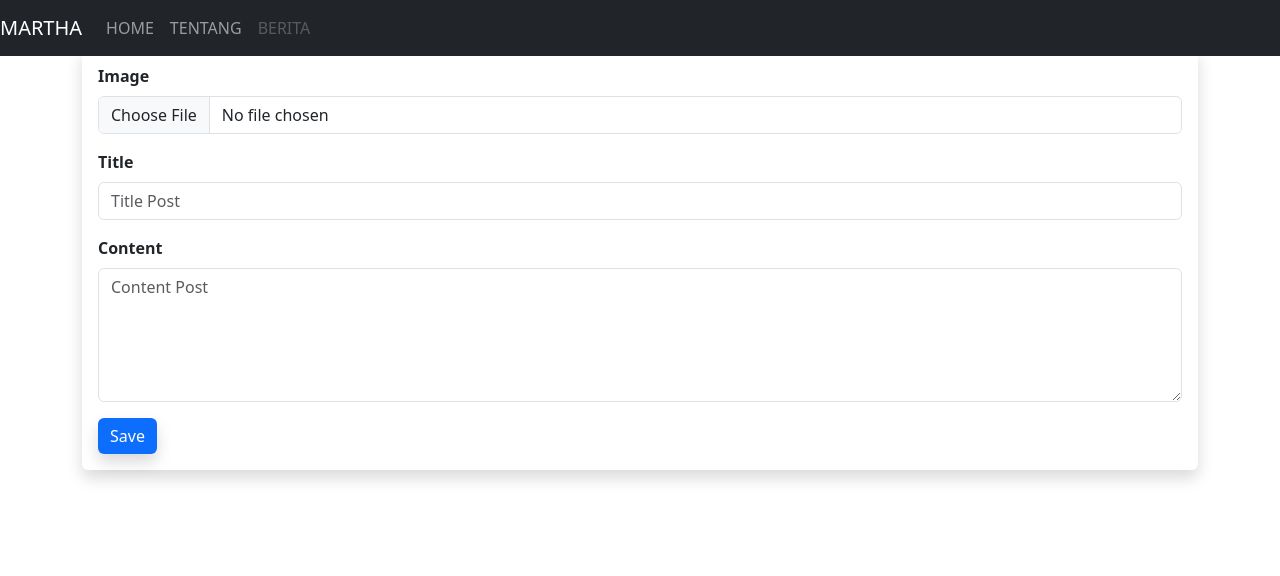
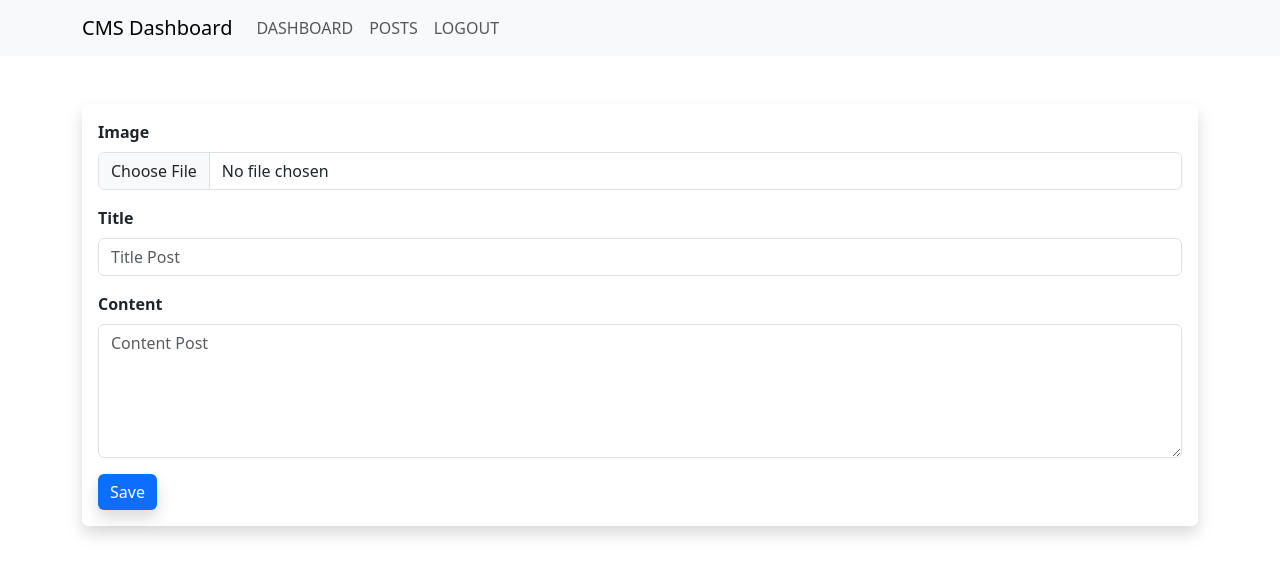
Before and after one commit to marthak406/vue3-crud, a Vue app: page /create in a window 1280 px wide. Shown: the top 576 px of the page. Built offline with nearby package versions, Linux system fonts and the light colour scheme; sample sign-in values are in the browser's storage.

Commit message:
web page & cms

```diff
--- a/src/App.vue
+++ b/src/App.vue
@@ -1,7 +1,7 @@
 <template>
   <div id="app">
-    <nav class="navbar navbar-expand-md navbar-dark fixed-top bg-dark">
-      <router-link :to="{name: 'home'}" class="navbar-brand">MARTHA</router-link>
+    <nav class="navbar navbar-expand-md navbar-dark fixed-top bg-dark" v-if="!isCmsRoute">
+      <router-link :to="{ name: 'home' }" class="navbar-brand">MARTHA</router-link>
       <button class="navbar-toggler" type="button" data-toggle="collapse" data-target="#navbarsExampleDefault"
         aria-controls="navbarsExampleDefault" aria-expanded="false" aria-label="Toggle navigation">
         <span class="navbar-toggler-icon"></span>
@@ -20,7 +20,27 @@
           </li>
         </ul>
         <div class="form-inline my-2 my-lg-0">
-          <router-link :to="{name: 'login'}" v-if="!loggedIn" class="btn btn-primary my-2 my-sm-0">LOGIN</router-link>
+          <router-link :to="{ name: 'login' }" v-if="!loggedIn" class="btn btn-primary my-2 my-sm-0">LOGIN</router-link>
+        </div>
+      </div>
+    </nav>
+
+    <nav class="navbar navbar-expand-md navbar-light bg-light" v-if="isCmsRoute">
+      <div class="container">
+        <router-link :to="{ name: 'dashboard' }" class="navbar-brand">CMS Dashboard</router-link>
+        <button class="navbar-toggler" type="button" data-toggle="collapse" data-target="#cmsNavbar"
+          aria-controls="cmsNavbar" aria-expanded="false" aria-label="Toggle navigation">
+          <span class="navbar-toggler-icon"></span>
+        </button>
+
+        <div class="collapse navbar-collapse" id="cmsNavbar">
+          <ul class="navbar-nav mr-auto">
+            <router-link :to="{ name: 'dashboard' }" class="nav-link">DASHBOARD</router-link>
+            <router-link :to="{ name: 'posts.index' }" class="nav-link">POSTS</router-link>
+            <li class="nav-item" @click="logout" style="cursor: pointer">
+              <a class="nav-link">LOGOUT</a>
+            </li>
+          </ul>
         </div>
       </div>
     </nav>
@@ -35,12 +55,26 @@
   data() {
     return {
       loggedIn: null
-      }
+    };
   },
 
   methods: {
     getLoggedIn() {
-        this.loggedIn = localStorage.getItem("loggedIn")
+      this.loggedIn = localStorage.getItem('loggedIn');
+    },
+    logout() {
+      localStorage.removeItem('loggedIn');
+      localStorage.removeItem('token');
+      this.loggedIn = null;
+      this.$router.push({ name: 'home' });
+    }
+  },
+
+  computed: {
+    isCmsRoute() {
+      const cmsRoutes = ['/dashboard', '/posts', '/create'];
+      const routePath = this.$route.path;
+      return cmsRoutes.includes(routePath) || routePath.startsWith('/edit');
     }
   },
 
@@ -48,10 +82,9 @@
     $route: {
       immediate: true,
       handler() {
-          this.getLoggedIn()
+        this.getLoggedIn();
       }
     }
   },
-
-  }
+};
 </script>
--- a/src/api/index.js
+++ b/src/api/index.js
@@ -7,4 +7,15 @@ const Api = axios.create({
     baseURL: 'http://localhost:8000'
 })
 
+Api.interceptors.request.use(config => {
+    // Retrieve the token from localStorage
+    const token = localStorage.getItem('token');
+    if (token) {
+        config.headers.Authorization = `Bearer ${token}`;
+    }
+    return config;
+}, error => {
+    return Promise.reject(error);
+});
+
 export default Api
--- a/src/router/index.js
+++ b/src/router/index.js
@@ -19,21 +19,25 @@ const routes = [
             name: 'dashboard',
             component: () =>
                 import( /* webpackChunkName: "Auth" */ "../views/dashboard/Index.vue"),
+            meta: { requiresAuth: true },
         },
         {
             path: '/posts',
             name: 'posts.index',
-            component: () => import( /* webpackChunkName: "index" */ '../views/posts/index.vue')
+            component: () => import( /* webpackChunkName: "index" */ '../views/posts/index.vue'),
+            meta: { requiresAuth: true },
         },
         {
             path: '/create',
             name: 'posts.create',
-            component: () => import( /* webpackChunkName: "create" */ '../views/posts/create.vue')
+            component: () => import( /* webpackChunkName: "create" */ '../views/posts/create.vue'),
+            meta: { requiresAuth: true },
         },
         {
             path: '/edit/:id',
             name: 'posts.edit',
-            component: () => import( /* webpackChunkName: "edit" */ '../views/posts/edit.vue')
+            component: () => import( /* webpackChunkName: "edit" */ '../views/posts/edit.vue'),
+            meta: { requiresAuth: true },
         }
     ]
 
@@ -41,6 +45,15 @@ const routes = [
 const router = createRouter({
     history: createWebHistory(),
     routes,
-  });
+});
+
+router.beforeEach((to, from, next) => {
+    const loggedIn = localStorage.getItem('loggedIn');
+    if (to.matched.some(record => record.meta.requiresAuth) && !loggedIn) {
+      next({ name: 'login' });
+    } else {
+      next();
+    }
+});
 
 export default router
--- a/src/views/dashboard/Index.vue
+++ b/src/views/dashboard/Index.vue
@@ -2,20 +2,7 @@
     <div class="dashboard" style="margin-top:80px">
         <div class="container">
             <div class="row">
-                <div class="col-md-4">
-                    <div class="card">
-                        <div class="card-body">
-                            MAIN MENU
-                            <hr>
-                            <ul class="list-group">
-                                <router-link :to="{name: 'dashboard'}" class="list-group-item text-dark text-decoration-none">DASHBOARD</router-link>
-                                <router-link :to="{name: 'posts.index'}" class="list-group-item text-dark text-decoration-none">POSTS</router-link>
-                                <li @click="logout" class="list-group-item text-dark text-decoration-none" style="cursor:pointer">LOGOUT</li>
-                            </ul>
-                        </div>
-                    </div>
-                </div>
-                <div class="col-md-8">
+                <div class="col-md-12">
                     <div class="card">
                         <div class="card-body">
                             DASHBOARD
@@ -60,11 +47,14 @@ export default {
             axios.get('http://localhost:8000/api/logout')
             .then(() => {
                 //remove localStorage
-                localStorage.removeItem("loggedIn")
+                localStorage.removeItem("loggedIn");
+                localStorage.removeItem('token');
 
+                this.loggedIn = null;
+                this.token = null;
 
                 //redirect
-                return this.$router.push({ name: 'login' })
+                return this.$router.push({ name: 'home' })
             })
         }
     },
--- a/src/views/posts/index.vue
+++ b/src/views/posts/index.vue
@@ -1,53 +1,38 @@
 <script setup>
- //import ref and onMounted
 import { ref, onMounted } from 'vue';
-
-    //import api
 import api from '../../api';
 
-    //define state
+// Define state
 const posts = ref([]);
 
-    //method fetchDataPosts
+// Method to fetch posts data
 const fetchDataPosts = async () => {
+    try {
+        const response = await api.get('/api/posts');
+        posts.value = response.data.data.data;
+    } catch (error) {
+        console.error('Failed to fetch posts:', error);
+    }
+};
 
-        //fetch data
-        await api.get('/api/posts')
-
-        .then(response => {
-
-            //set response data to state "posts"
-            posts.value = response.data.data.data
-
-        });
-    }
-
-    //run hook "onMounted"
+// Run hook onMounted
 onMounted(() => {
-
-        //call method "fetchDataPosts"
     fetchDataPosts();
 });
 
-    //method deletePost
+// Method to delete a post
 const deletePost = async (id) => {
-
-    //delete post with API
-    await api.delete(`/api/posts/${id}`)
-    .then(() => {
-
-        //call method "fetchDataPosts"
+    try {
+        await api.delete(`/api/posts/${id}`);
         fetchDataPosts();
-    })
-
+    } catch (error) {
+        console.error('Failed to delete post:', error);
+    }
 };
 
 // Method to confirm delete using JavaScript's built-in confirmation dialog
 const confirmDelete = (postId) => {
-        // Use window.confirm() to show a browser-native confirmation dialog
     const confirmResult = window.confirm('Are you sure you want to delete this data?');
-
-        // If user confirms deletion, proceed with delete
     if (confirmResult) {
         deletePost(postId);
     }
@@ -71,7 +56,7 @@
                 </tr>
               </thead>
               <tbody>
-                                <tr v-if="posts.length == 0">
+                <tr v-if="posts.length === 0">
                   <td colspan="4" class="text-center">
                     <div class="alert alert-danger mb-0">
                       Data Belum Tersedia!
@@ -85,7 +70,7 @@
                   <td>{{ post.title }}</td>
                   <td>{{ post.content }}</td>
                   <td class="text-center">
-                                        <router-link :to="{ name: 'posts.edit', params:{id: post.id} }" class="btn btn-sm btn-primary rounded-sm shadow border-0 me-2">EDIT</router-link>
+                    <router-link :to="{ name: 'posts.edit', params: { id: post.id } }" class="btn btn-sm btn-primary rounded-sm shadow border-0 me-2">EDIT</router-link>
                     <button @click.prevent="confirmDelete(post.id)" class="btn btn-sm btn-danger rounded-sm shadow border-0">DELETE</button>
                   </td>
                 </tr>
```
Lines whose indentation alone changed are shown as unchanged.
